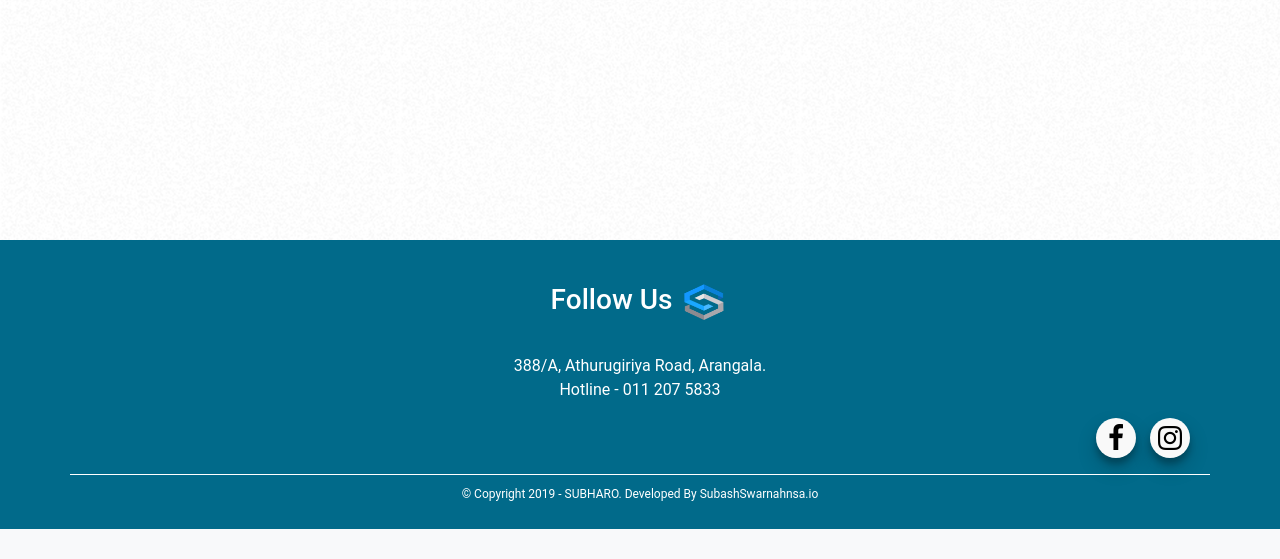
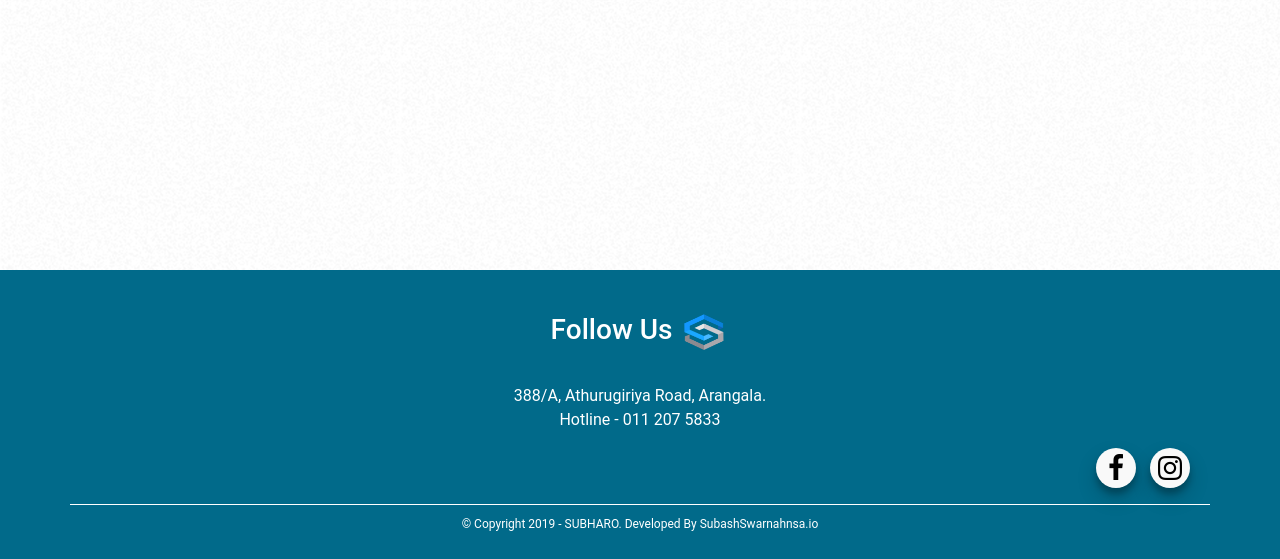
Before and after one commit to subasw/subharo_company, a Django app: page /contact/ in a window 1280 px wide. Shown: the part 782-1341 px from the top of the page. Before the commit the page ends 1311 px from the top, so only its background shows below. Run offline with Django 3.2, Linux system fonts and the light colour scheme; some libraries are stand-ins or nearby versions.

Commit message:
add requirements.txt file

```diff
--- a/shop/static/css/show.css
+++ b/shop/static/css/show.css
@@ -375,7 +375,7 @@ footer {
   height: auto;
   background: #016A8A;
   color: white;
-  margin-top: 250px;
+  margin-top: 280px;
   bottom:0;
   position: relative;
   padding-top: 10px;
```
Also changed, not shown: requirements.txt (added, +7 -0 lines).
